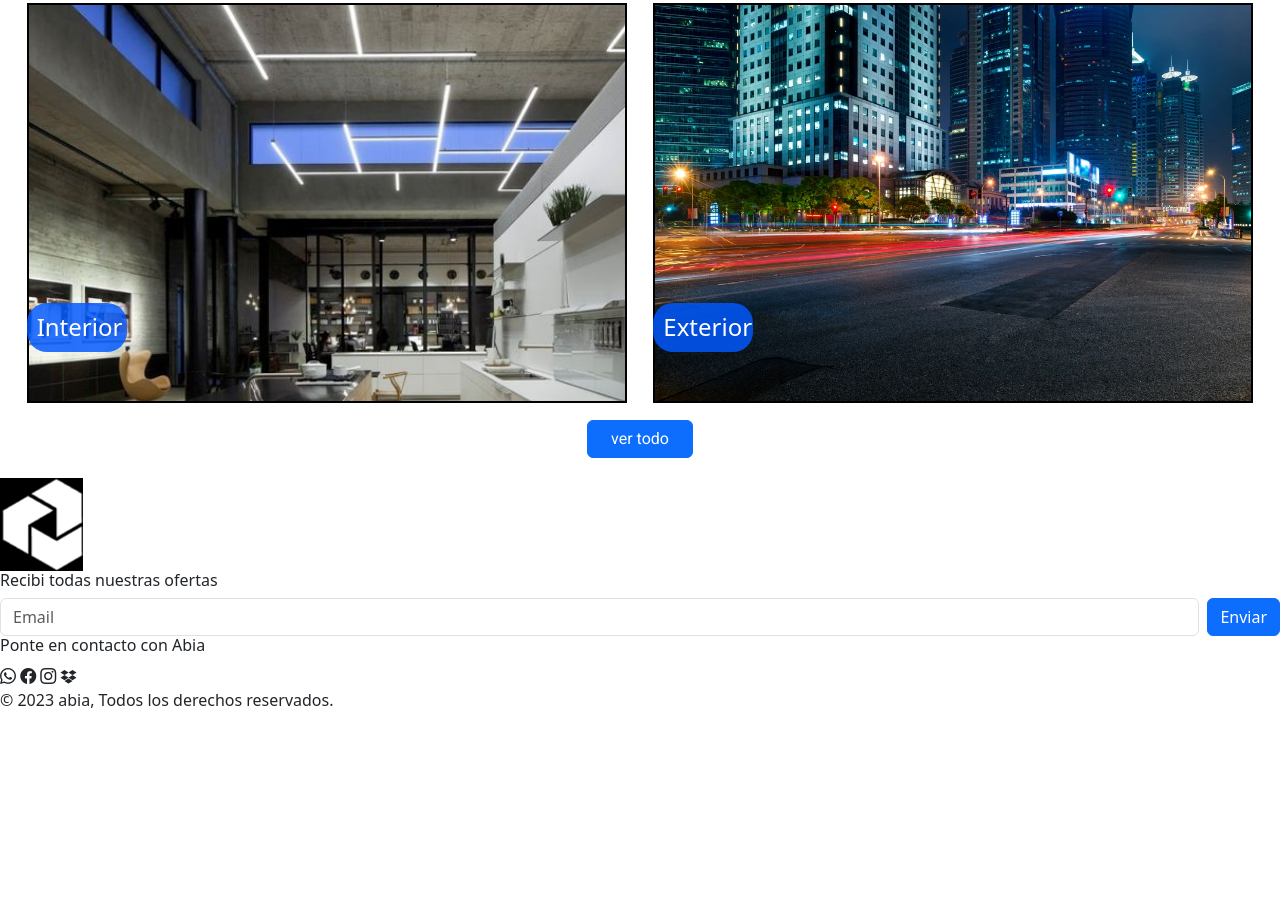
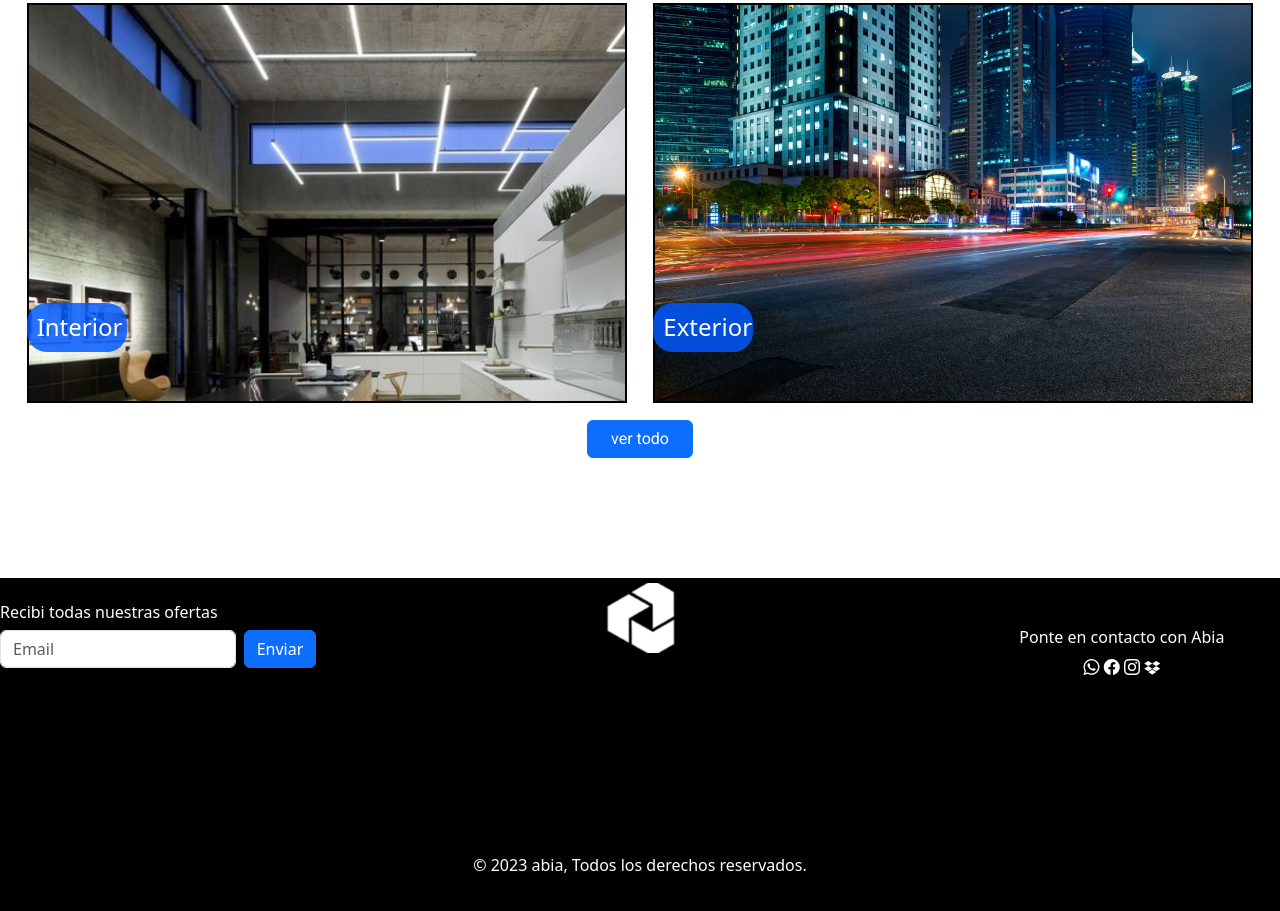
Before and after one commit to Nicoaboy/PreEntrega2-Nicoaboy, a plain HTML site: page index.html in a window 1280 px wide. Shown: the part 1045-1956 px from the top of the page. Before the commit the page ends 1773 px from the top, so only its background shows below. Drawn offline with nearby package versions, Linux system fonts and the light colour scheme.

Commit message:
dandole estilo a mi footer

```diff
--- a/css/style.css
+++ b/css/style.css
@@ -260,7 +260,65 @@ h2{
     font-family: 'Roboto'
 }
 /*Footer*/
+.foote{
+    display: grid;
+    background-color: black;
+    grid-template-columns: repeat(4, 1fr);
+    grid-template-rows: repeat(4, 80px);
+    grid-template-areas:
+    'area2 area1 area1 area4'
+    'area2 area3 area area4'
+    'area2 area3 area area4'
+    'area5 area5 area5 area5'
+    ;
+    align-items: center;
+    gap: 5px;
+    margin-top: 100px;
+}
 
+.t1{
+    grid-area: area1;
+}
+.t2{
+    grid-area: area2;
+}
+.t3{
+    grid-area: area3;
+}
+.t4{
+    grid-area: area4;
+}
+.t5{
+    grid-area: area5;
+}
+.foot{
+color: white;
+    width: 100%;
+    height: 100%;
+    justify-content: center;
+    align-items: center;
+    display: flex;
+    flex-direction: column;
+    align-items: center;
+}
+
+
+.foot img{
+    text-decoration: none;
+    font-size: 20px;
+    padding: 5px;
+    width: 80px;
+    height: 80px;
+    object-fit: cover;
+}
+
+.foot form h6{
+    margin-top: -100px;
+}
+
+.foote h6{
+    margin-top: -100px;
+}
 
 @media only screen and (max-width:1024px){
     .cajas{
```
